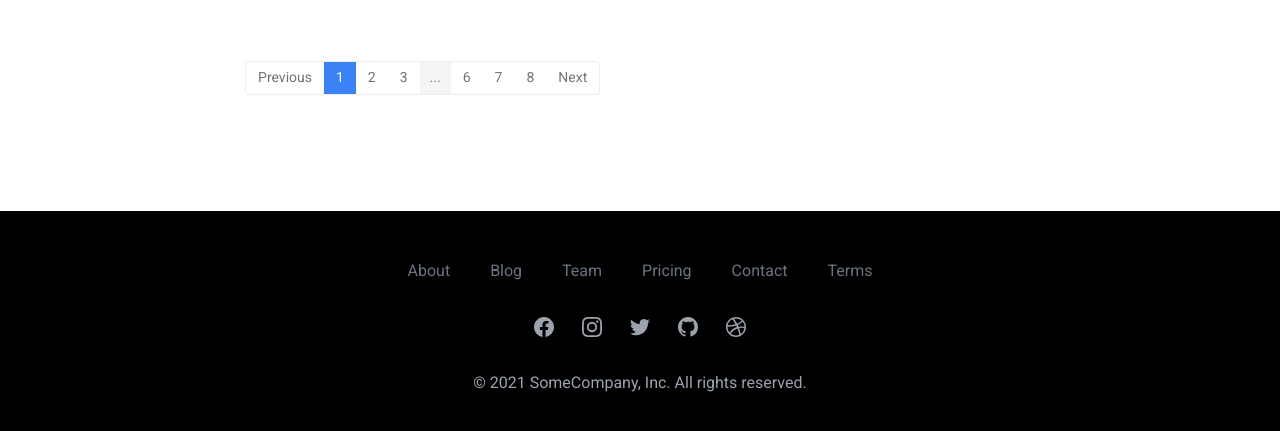
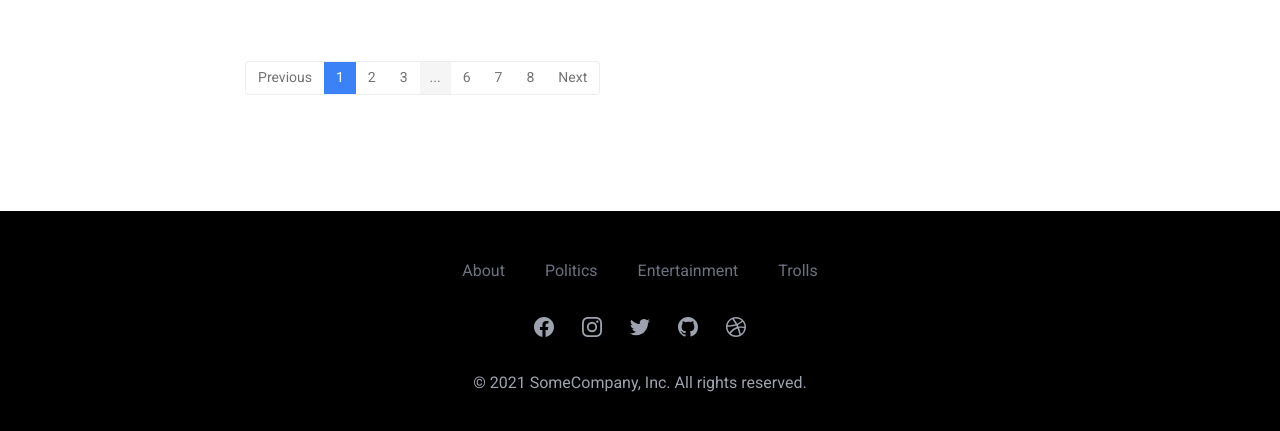
Before and after one commit to razdacoder/blog, a website: page src/category.html in a window 1280 px wide. Shown: the part 1745-2176 px from the top of the page. Drawn offline with nearby package versions, Linux system fonts and the light colour scheme; files whose address does not match are found by name.

Commit message:
name change

```diff
--- a/src/category.html
+++ b/src/category.html
@@ -622,7 +622,7 @@
                 href="#"
                 class="text-base leading-6 text-gray-500 hover:text-gray-900"
               >
-                Blog
+                Politics
               </a>
             </div>
             <div class="px-5 py-2">
@@ -630,7 +630,7 @@
                 href="#"
                 class="text-base leading-6 text-gray-500 hover:text-gray-900"
               >
-                Team
+                Entertainment
               </a>
             </div>
             <div class="px-5 py-2">
@@ -638,23 +638,7 @@
                 href="#"
                 class="text-base leading-6 text-gray-500 hover:text-gray-900"
               >
-                Pricing
-              </a>
-            </div>
-            <div class="px-5 py-2">
-              <a
-                href="#"
-                class="text-base leading-6 text-gray-500 hover:text-gray-900"
-              >
-                Contact
-              </a>
-            </div>
-            <div class="px-5 py-2">
-              <a
-                href="#"
-                class="text-base leading-6 text-gray-500 hover:text-gray-900"
-              >
-                Terms
+                Trolls
               </a>
             </div>
           </nav>
```
Also changed, not shown: src/details.html (+3 -19 lines), src/index.html (+3 -19 lines).
